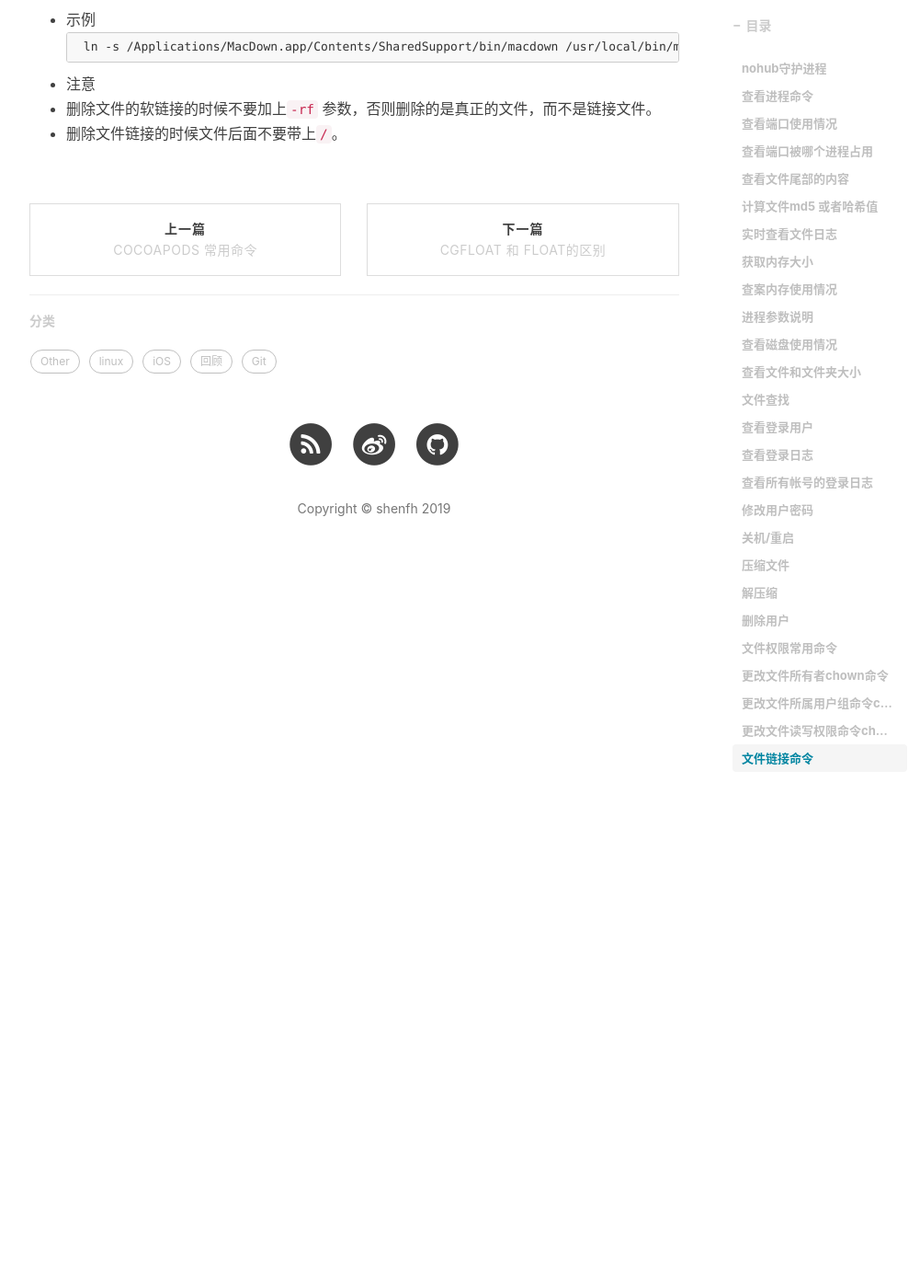
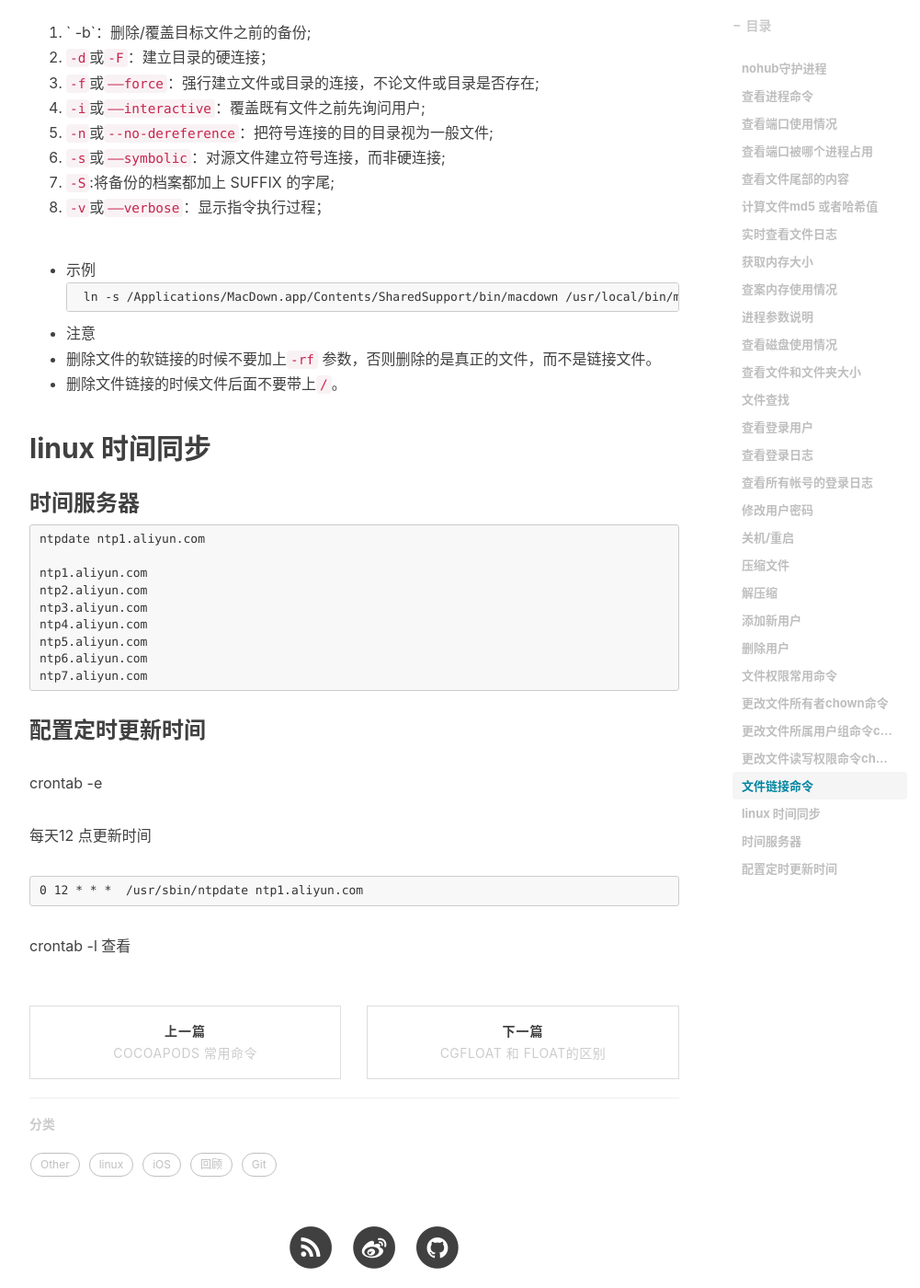
Before and after one commit to fooval-shen/shenfh.github.io, a Jekyll site: the page built from _posts/shenfh/2016-12-28-linuxCmd.md, in a window 1280 px wide and 1400 px high, scrolled down 6336 px. Shown: the whole window at 92% size, without its empty margins (233-1234 px from the left). Built offline with Jekyll 4.4.1, drawn with Linux system fonts in a browser that asks for light colours; nearby versions of some CDN libraries; comment, search, counter and statistics services are not loaded; some of the changed text lies outside the part shown.

Commit message:
[Feature] 代码提交

````diff
--- a/_posts/shenfh/2016-12-28-linuxCmd.md
+++ b/_posts/shenfh/2016-12-28-linuxCmd.md
@@ -188,6 +188,17 @@ tar zcvf 压缩后文件.tar.gz  需要压缩的文件夹/
 tar zxvf 压缩文件.tar.gz
 ```
 
+## 添加新用户
+
+```
+adduser xxx
+
+useradd xxx
+```
+
+* useradd不会在/home下自动创建与用户名同名的用户目录，而且不会自动选择shell版本，也没有设置密码，这个用户是不能登录的，需要使用passwd命令修改密码。
+* adduser会在/home下自动创建与用户名同名的用户目录，系统shell版本，会在创建时会提示输入密码，更加友好。
+
 ## 删除用户
 
 ```
@@ -299,3 +310,33 @@ chmod a=rwx file 对文件的三种身份同时添加读写和可执行权限，
 * 注意
  * 删除文件的软链接的时候不要加上`-rf` 参数，否则删除的是真正的文件，而不是链接文件。
  * 删除文件链接的时候文件后面不要带上`/`。
+
+
+## linux 时间同步
+
+
+### 时间服务器
+
+```shell
+ntpdate ntp1.aliyun.com
+
+ntp1.aliyun.com
+ntp2.aliyun.com
+ntp3.aliyun.com
+ntp4.aliyun.com
+ntp5.aliyun.com
+ntp6.aliyun.com
+ntp7.aliyun.com
+```
+
+### 配置定时更新时间
+
+crontab -e
+
+每天12 点更新时间
+
+```
+0 12 * * *  /usr/sbin/ntpdate ntp1.aliyun.com
+```
+
+crontab -l 查看
````
